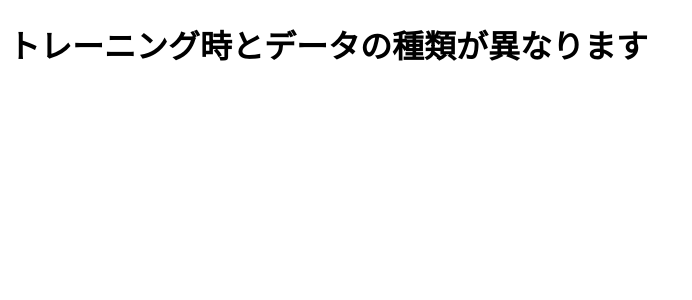
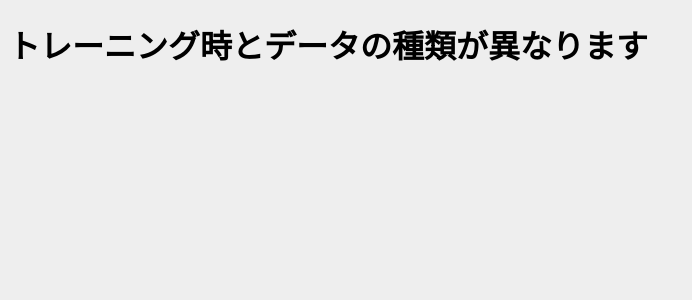
Before and after one commit to Uenienie/dip_test, a Flask app: template templates/request_formal.html in a window 1280 px wide. Shown: the top 300 px of the page, without its empty margins (0-692 px from the left). Run offline with Flask 2, Linux system fonts and the light colour scheme; the template is opened without the code that fills it, so the values that code supplies are empty.

Commit message:
Update request_formal.html

```diff
--- a/templates/request_formal.html
+++ b/templates/request_formal.html
@@ -1,8 +1,15 @@
 <!DOCTYPE html>
 <html lang="jp">
 <head>
+	<style>
+		body{
+		background: #eeeeee;
+    		font-family: Meiryo;
+    		}
+	</style>
 </head>
 <body>
-	<h1>トレーニング時とデータの種類が異なります</h1>
+	<link rel="stylesheet" href="./../static/h1.css">
+	<h1 style="font-size=2.5em">トレーニング時とデータの種類が異なります</h1>
 </body>
 </html>
```
